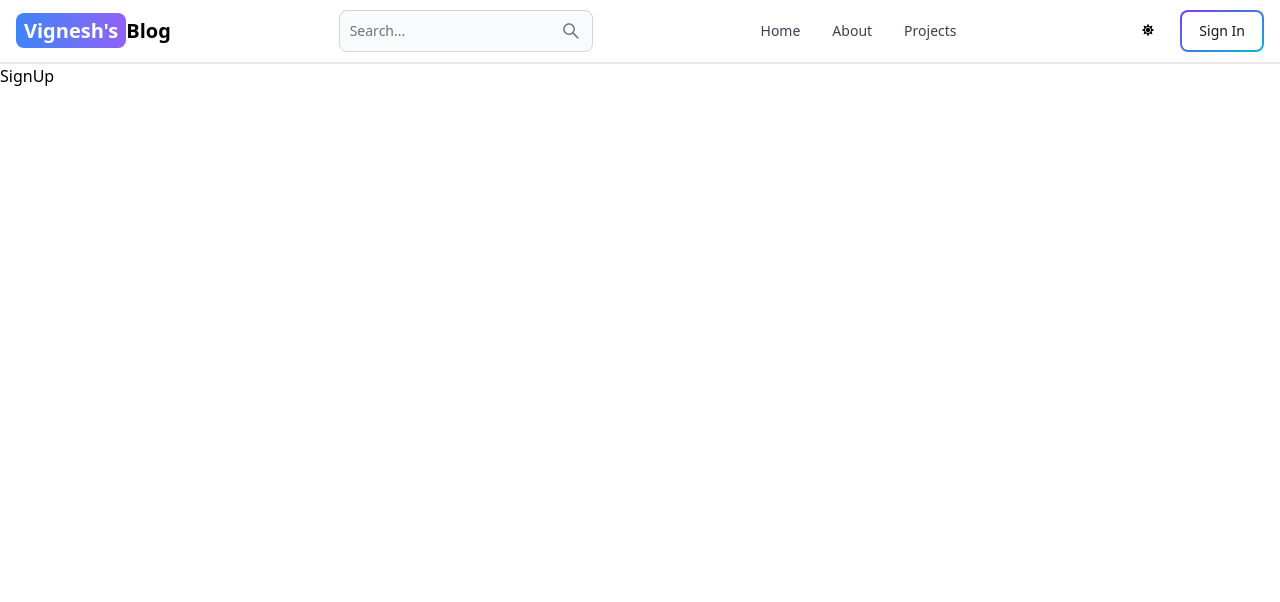
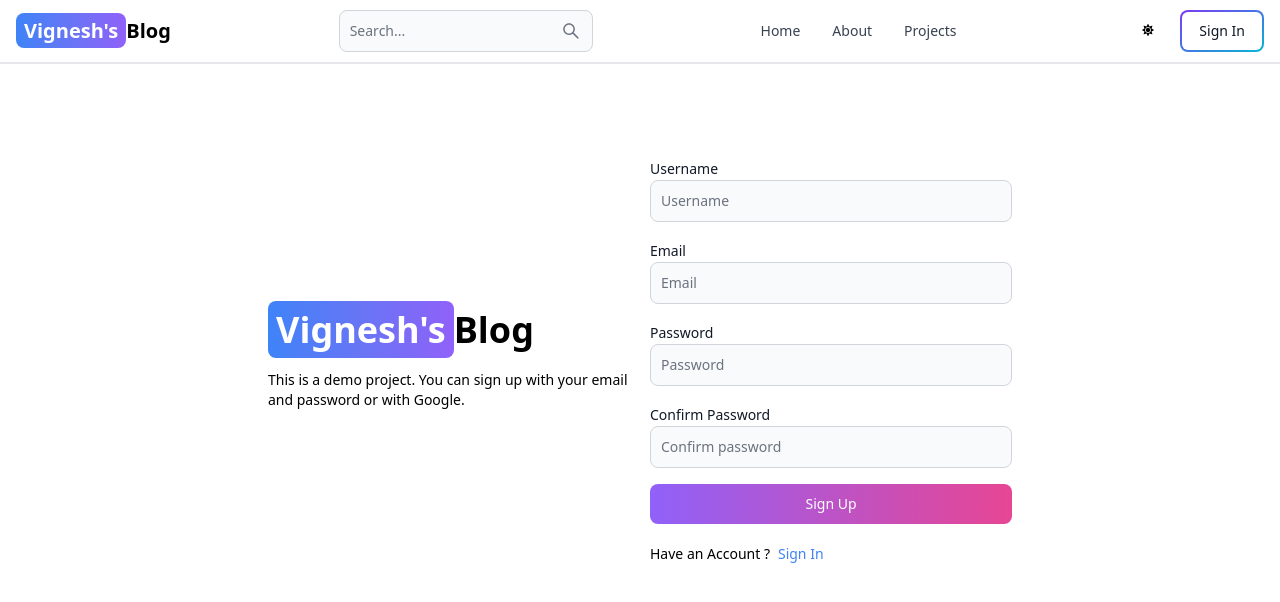
Before and after one commit to Vignesh100799/mern-blog, a React (Vite) app in the folder client/: page /sign-up in a window 1280 px wide. Shown: the top 602 px of the page. Built offline with nearby package versions, Linux system fonts and the light colour scheme.

Commit message:
Signup Functionality added

```diff
--- a/client/src/pages/SignUp.jsx
+++ b/client/src/pages/SignUp.jsx
@@ -1,9 +1,117 @@
-import React from 'react'
+import { Alert, Button, Label, Spinner, TextInput } from "flowbite-react";
+import React, { useState } from "react";
+import { Link, useNavigate } from "react-router-dom";
 
 const SignUp = () => {
+  const [formData, setFormData] = useState({});
+  const [error, setError] = useState(null);
+  const [isLoading, setLoading] = useState(false);
+  const navigate = useNavigate();
+  const handleChange = (e) => {
+    setFormData({ ...formData, [e.target.id]: e.target.value.trim() });
+  };
+  const handleSubmit = async (e) => {
+    e.preventDefault();
+    try {
+      setLoading(true);
+      setError(null);
+      const res = await fetch("/api/auth/sign-up", {
+        method: "POST",
+        headers: { "Content-Type": "application/json" },
+        body: JSON.stringify(formData),
+      });
+      setLoading(false);
+      const data = await res.json();
+      if (data.success === false) {
+        return setError(data.message);
+      }
+      if (res.ok) {
+        navigate("/sign-in");
+      }
+    } catch (error) {
+      setLoading(false);
+      setError(error.message);
+    }
+  };
   return (
-    <div>SignUp</div>
-  )
-}
+    <div className="min-h-screen mt-20">
+      <div className="flex p-3 max-w-3xl mx-auto flex-col md:flex-row md:items-center gap-5">
+        <div className="flex-1">
+          <Link to="/" className="font-bold text-4xl dark:text-white">
+            <span className="px-2 py-1 rounded-lg text-white bg-gradient-to-r from-blue-500 via-indigo-500 to-purple-500 ">
+              Vignesh's
+            </span>
+            Blog
+          </Link>
+          <p className="text-sm mt-5">
+            This is a demo project. You can sign up with your email and password
+            or with Google.
+          </p>
+        </div>
+        <div className="flex-1">
+          <form onSubmit={handleSubmit} className="flex flex-col gap-4">
+            <div>
+              <Label value="Username" />
+              <TextInput
+                onChange={handleChange}
+                placeholder="Username"
+                type="text"
+                id="username"
+              />
+            </div>
+            <div>
+              <Label value="Email" />
+              <TextInput
+                onChange={handleChange}
+                placeholder="Email"
+                type="email"
+                id="email"
+              />
+            </div>
+            <div>
+              <Label value="Password" />
+              <TextInput
+                onChange={handleChange}
+                placeholder="Password"
+                type="password"
+                id="password"
+              />
+            </div>
+            <div>
+              <Label value="Confirm Password" />
+              <TextInput
+                onChange={handleChange}
+                placeholder="Confirm password"
+                type="password"
+                id="confirmPassword"
+              />
+            </div>
+            <Button gradientDuoTone="purpleToPink" type="submit">
+              {isLoading ? (
+                <>
+                  <Spinner size="sm"></Spinner>
+                  <span>Loading...</span>
+                </>
+              ) : (
+                "Sign Up"
+              )}
+            </Button>
+          </form>
+          <div className="gap-2 flex text-sm mt-5">
+            <span>Have an Account ?</span>
+            <Link to={"/sign-in"} className="text-blue-500">
+              Sign In
+            </Link>
+          </div>
+          {error && (
+            <Alert>
+              <span className=" text-red-600">{error}</span>
+            </Alert>
+          )}
+        </div>
+      </div>
+    </div>
+  );
+};
 
-export default SignUp
+export default SignUp;
--- a/client/vite.config.js
+++ b/client/vite.config.js
@@ -4,4 +4,12 @@
 // https://vitejs.dev/config/
 export default defineConfig({
   plugins: [react()],
+  server : {
+    proxy: {
+      '/api':{
+        target : "http://localhost:6505",
+        secure : false,
+      }
+    }
+  }
 })
```
